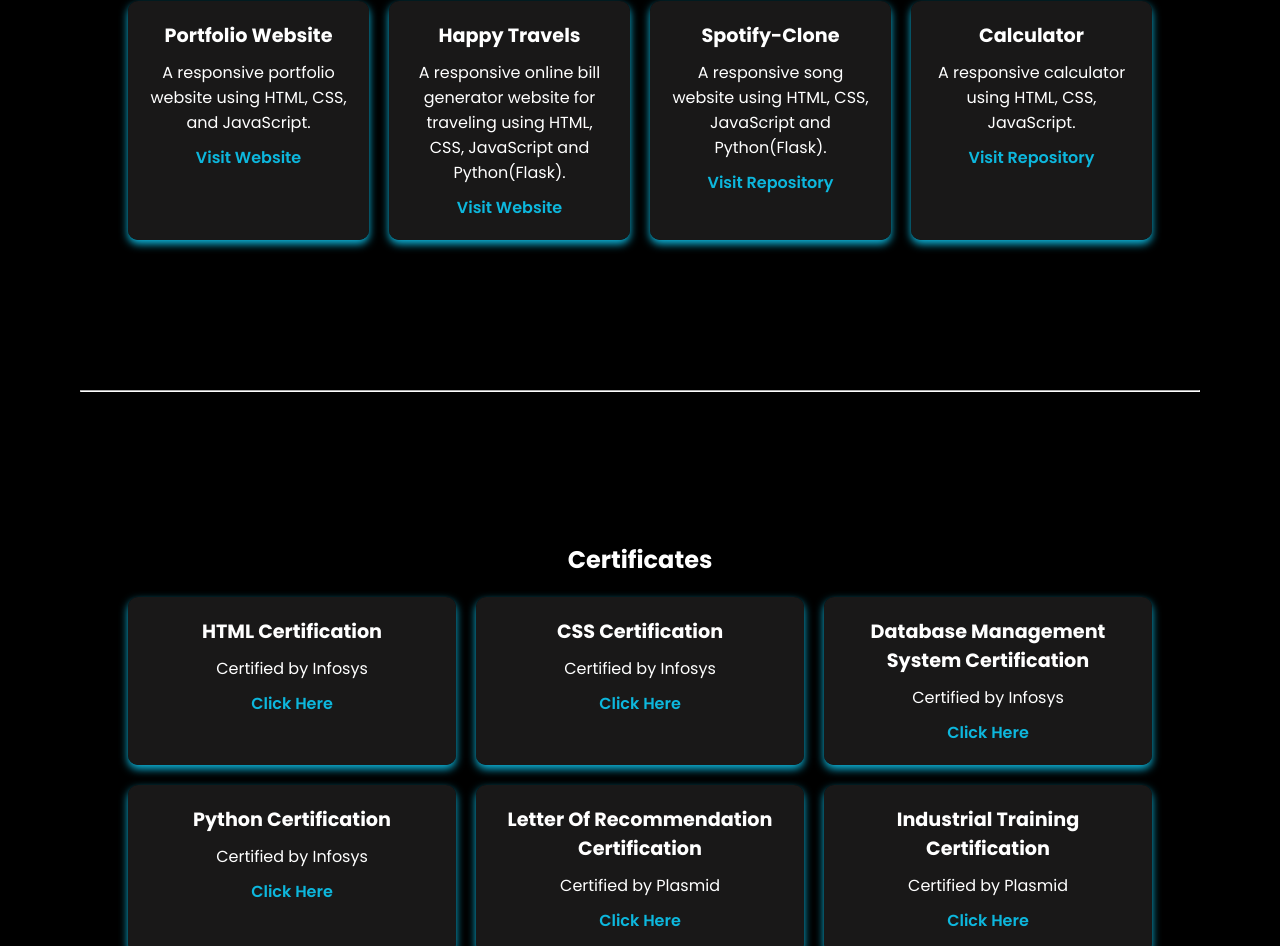
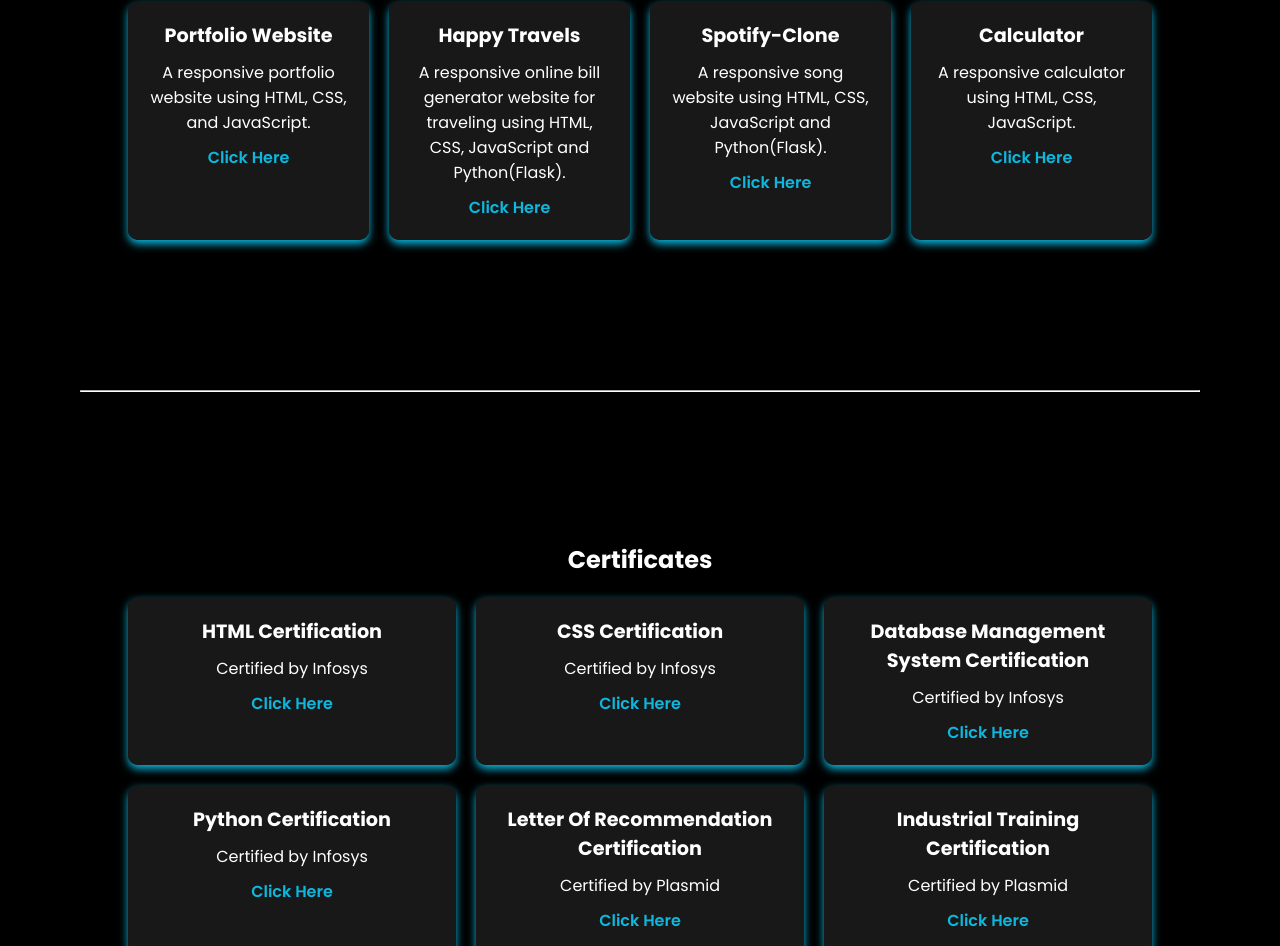
Before and after one commit to GaurangGupta02/Portfolio, a plain HTML site: page index.html in a window 1280 px wide. Shown: the part 1890-2836 px from the top of the page. Drawn offline with nearby package versions, Linux system fonts and the light colour scheme.

Commit message:
Update index.html

```diff
--- a/index.html
+++ b/index.html
@@ -135,22 +135,22 @@
                 <div class="box1">
                     <h2>Portfolio Website</h2>
                     <p>A responsive portfolio website using HTML, CSS, and JavaScript.</p>
-                    <a href="https://gauranggupta02.github.io/Portfolio/">Visit Website</a>
+                    <a href="https://gauranggupta02.github.io/Portfolio/">Click Here</a>
                 </div>
                 <div class="box2">
                     <h2>Happy Travels</h2>
                     <p>A responsive online bill generator website for traveling using HTML, CSS, JavaScript and Python(Flask).</p>
-                    <a href="https://github.com/GaurangGupta02/Happy-Travels">Visit Website</a>
+                    <a href="https://github.com/GaurangGupta02/Happy-Travels">Click Here</a>
                 </div>
                 <div class="box3">
                     <h2>Spotify-Clone</h2>
                     <p>A responsive song website using HTML, CSS, JavaScript and Python(Flask).</p>
-                    <a href="https://gauranggupta02.github.io/Spotify-Clone/">Visit Repository</a>
+                    <a href="https://gauranggupta02.github.io/Spotify-Clone/">Click Here</a>
                 </div>
                 <div class="box3">
                     <h2>Calculator</h2>
                     <p>A responsive calculator using HTML, CSS, JavaScript.</p>
-                    <a href="https://gauranggupta02.github.io/Calculator/">Visit Repository</a>
+                    <a href="https://gauranggupta02.github.io/Calculator/">Click Here</a>
                 </div>
             </div>
         </section>
```
